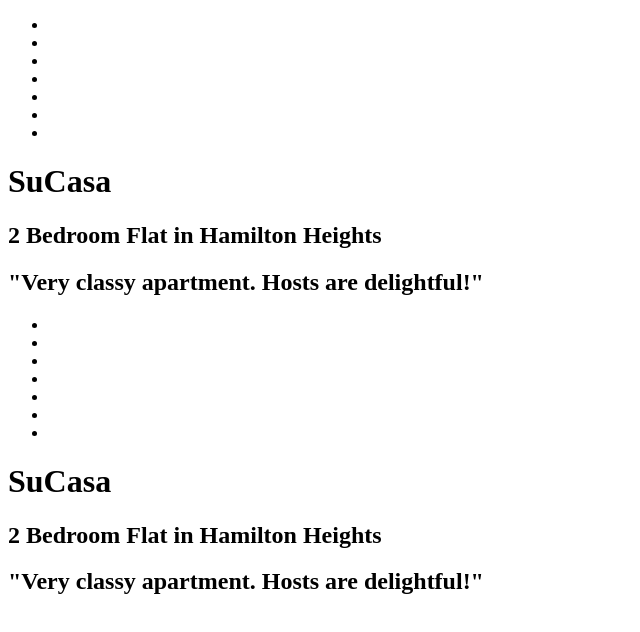
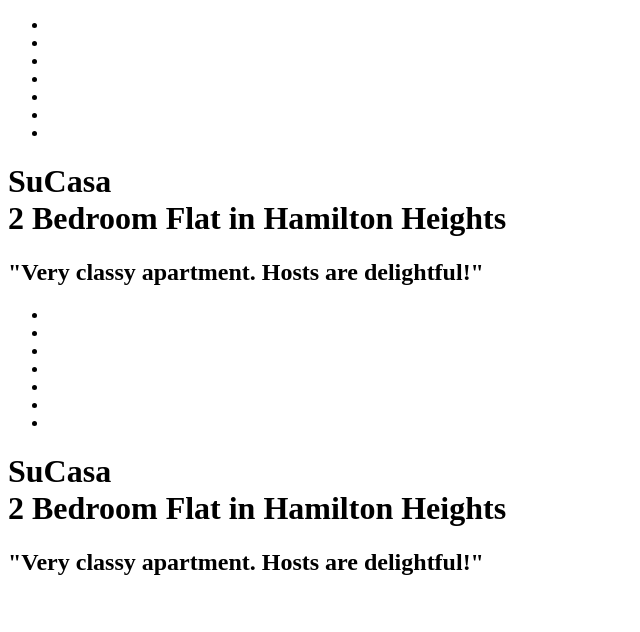
Before and after one commit to dadapoof/Sucasa, a React app: page /HeaderComponents/NavBar.jsx in a window 1280 px wide. Shown: the top 632 px of the page, without its empty margins (0-640 px from the left). Built offline with nearby package versions, Linux system fonts and the light colour scheme; the HTML template or start-up script is replaced by a standard one.

Commit message:
animations

```diff
--- a/client/src/Components/HeaderComponents/NavBar.jsx
+++ b/client/src/Components/HeaderComponents/NavBar.jsx
@@ -23,8 +23,7 @@ class NavBar extends Component {
         </ul>
        </div>
       </header>
-      <h1 class="centered-text-image">SuCasa</h1>
-      <h2 class="centered-text-image">2 Bedroom Flat in Hamilton Heights</h2>
+      <h1 class="centered-text-image">SuCasa<br />2 Bedroom Flat in Hamilton Heights</h1>
 	      <div id="left-animation" class="slideLeft">
 	     	<h2>"Very classy apartment. Hosts are delightful!"</h2>
 		</div>
```
Also changed, not shown: 1 other file (tests, documents, lock files or other folders).
